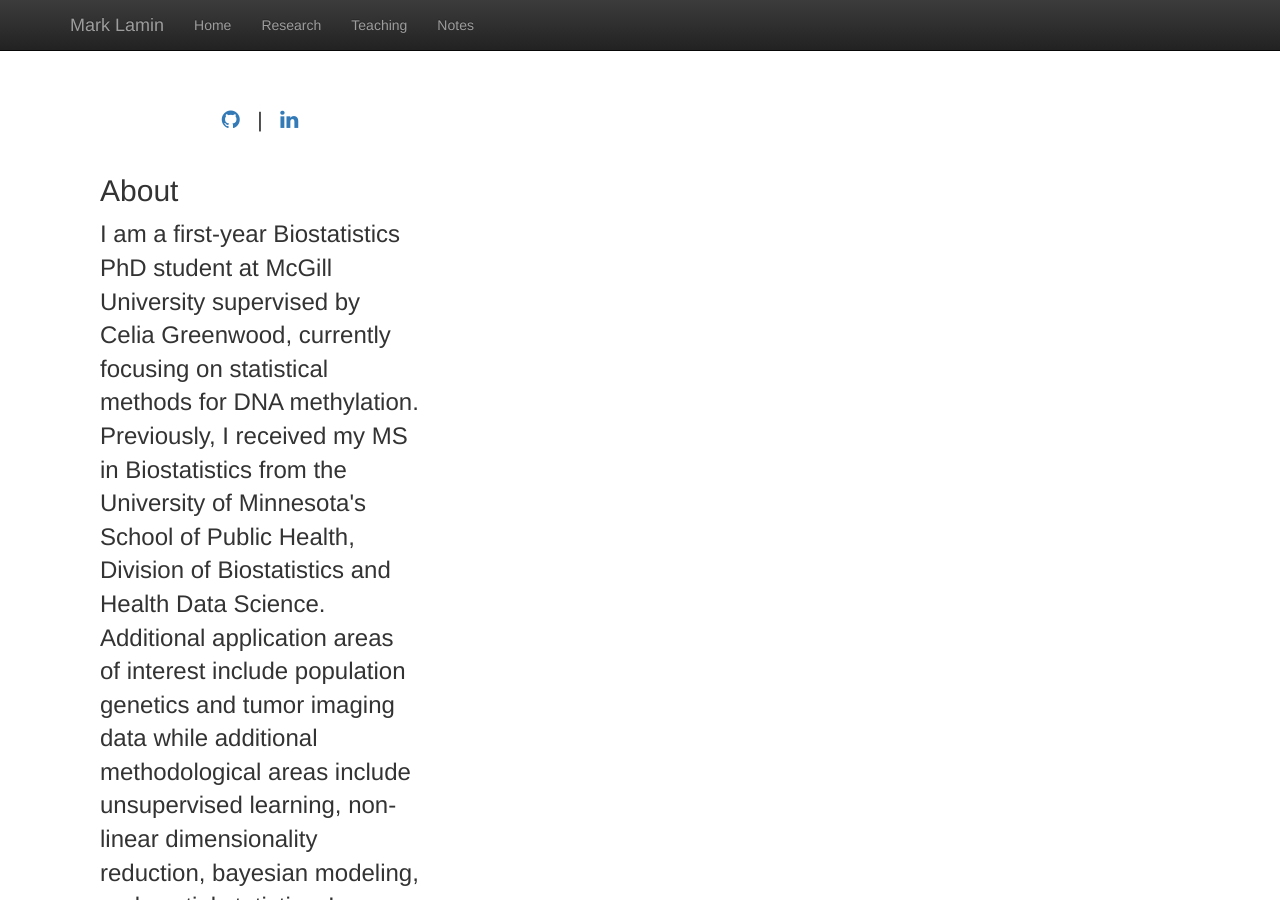
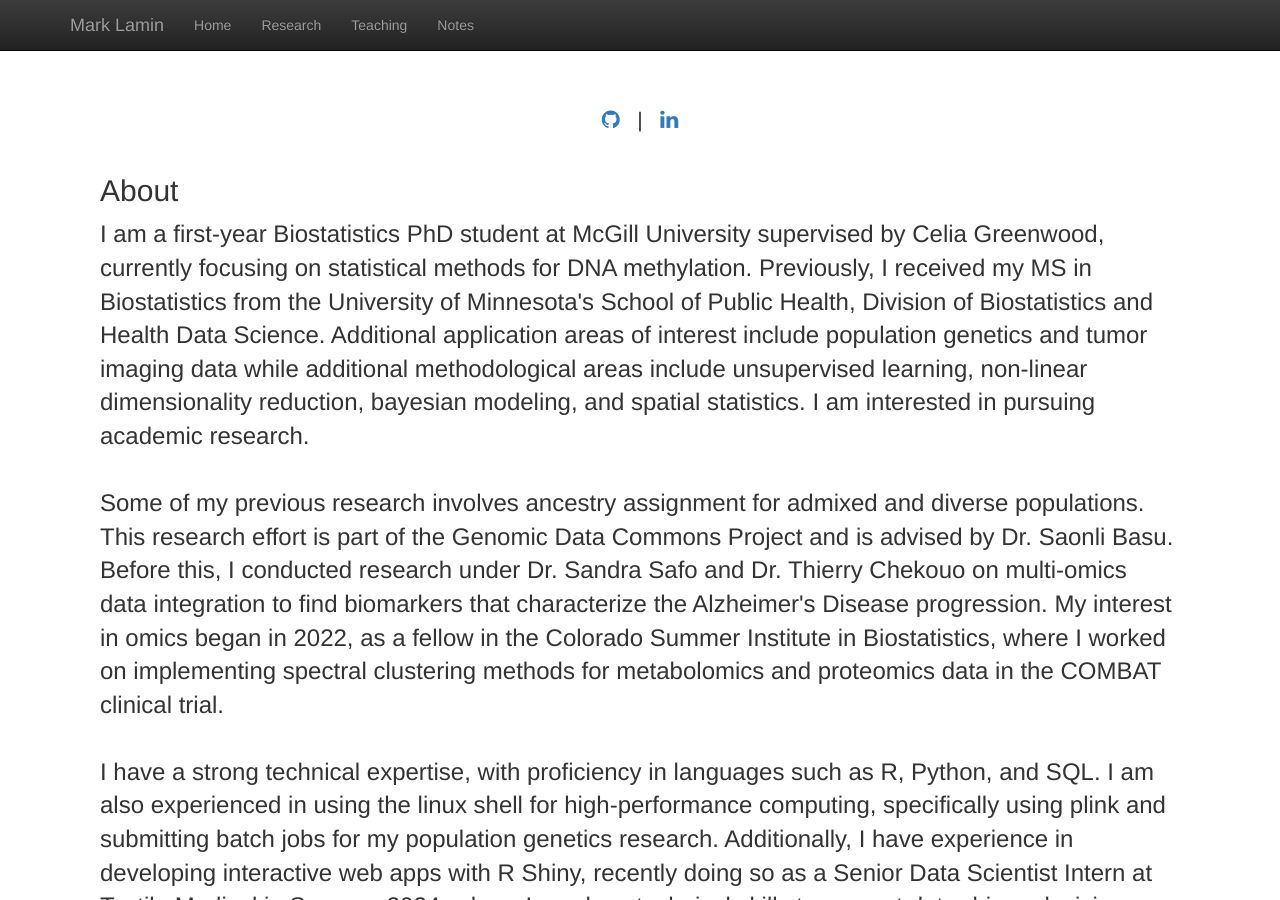
Before and after one commit to MarkLamin/MarkLamin.github.io, a Jekyll site: the page built from index.html, in a window 1280 px wide and 900 px high. Built offline with Jekyll 4.4.1, drawn with Linux system fonts in a browser that asks for light colours; nearby versions of some CDN libraries; library files that are not in the unit come from our copies.

Commit message:
Update index.html

```diff
--- a/index.html
+++ b/index.html
@@ -4,7 +4,7 @@
 ---
 
 <div class="row featurette">
-<div class="col-md-4">
+<div class="col-md-12">
   <div style="position: relative; top: 15px">
        <center><p class = "lead">
   <a href = "https://github.com/MarkLamin"><i class="fa fa-github" aria-hidden="true"></i></a>
```
